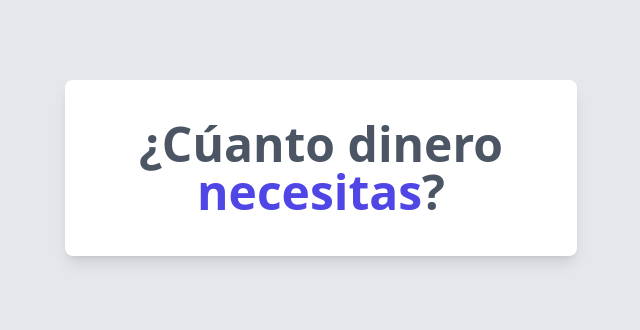
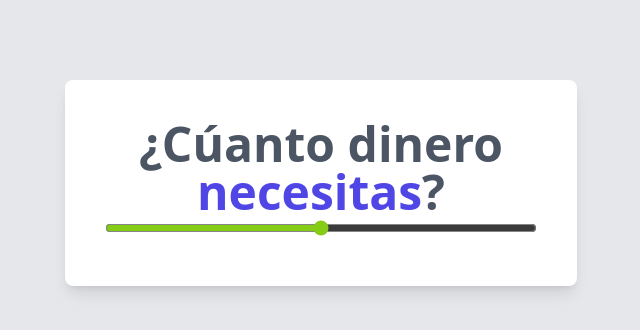
Before and after one commit to AtochePascual-Dev/Cotizador-prestamo-React, a React (Vite) app: page / in a window 1280 px wide. Shown: the top 330 px of the page, without its empty margins (319-959 px from the left). Built offline with nearby package versions, Linux system fonts and the light colour scheme.

Commit message:
[FEATURE] rango component

```diff
--- a/src/App.jsx
+++ b/src/App.jsx
@@ -1,10 +1,13 @@
 import Header from "./components/Header"
+import Rango from "./components/Rango"
 
 function App() {
 
   return (
     <div className="max-w-lg my-20 mx-auto p-10 rounded-lg shadow-lg bg-white">
       <Header />
+
+      <Rango />
     </div>
   )
 }
--- /dev/null
+++ b/src/components/Rango.jsx
@@ -0,0 +1,9 @@
+const Rango = () => {
+  return (
+    <input
+      type="range"
+      className="w-full h-6 cursor-pointer accent-lime-500 hover:accent-lime-600" />
+  )
+}
+
+export default Rango
```
